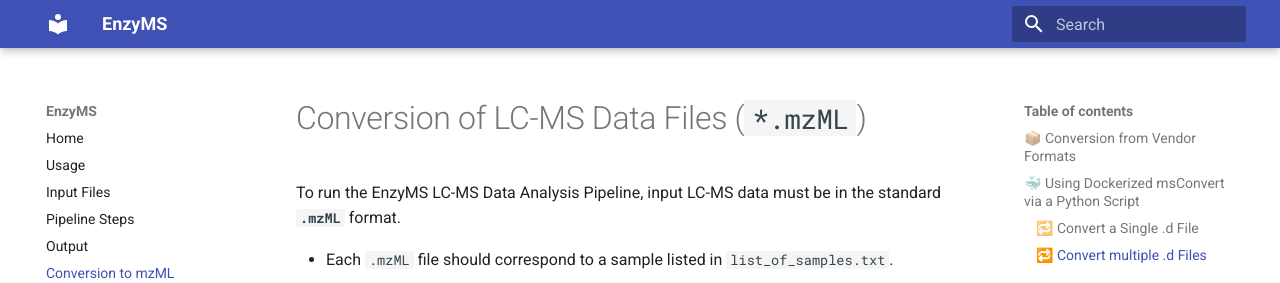
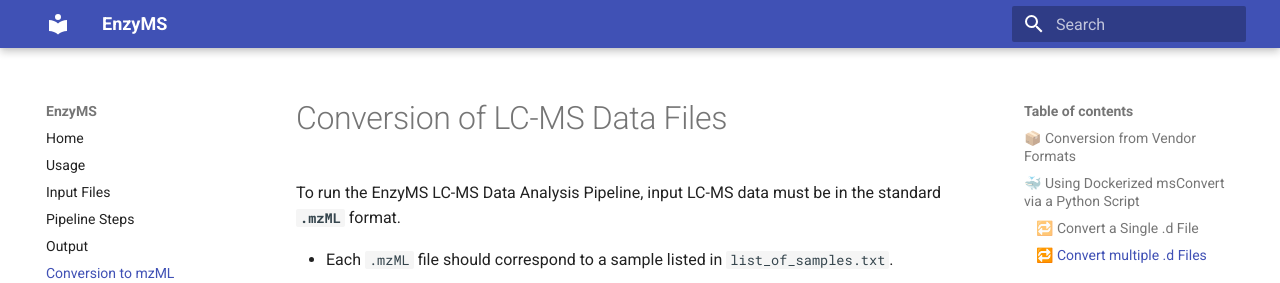
Before and after one commit to ashuacademics/enzyms, an MkDocs documentation site: the page built from docs/conversion_to_mzml.md, in a window 1280 px wide and 1371 px high. Shown: the top 283 px of the window. Built offline with MkDocs 1.6.1 and Material for MkDocs 9.7.7, drawn with Linux system fonts in a browser that asks for light colours.

Commit message:
Modified documentation

```diff
--- a/docs/conversion_to_mzml.md
+++ b/docs/conversion_to_mzml.md
@@ -1,4 +1,4 @@
-# Conversion of LC-MS Data Files (`*.mzML`)
+# Conversion of LC-MS Data Files
 
 To run the EnzyMS LC-MS Data Analysis Pipeline, input LC-MS data must be in the standard **`.mzML`** format.
 
```
